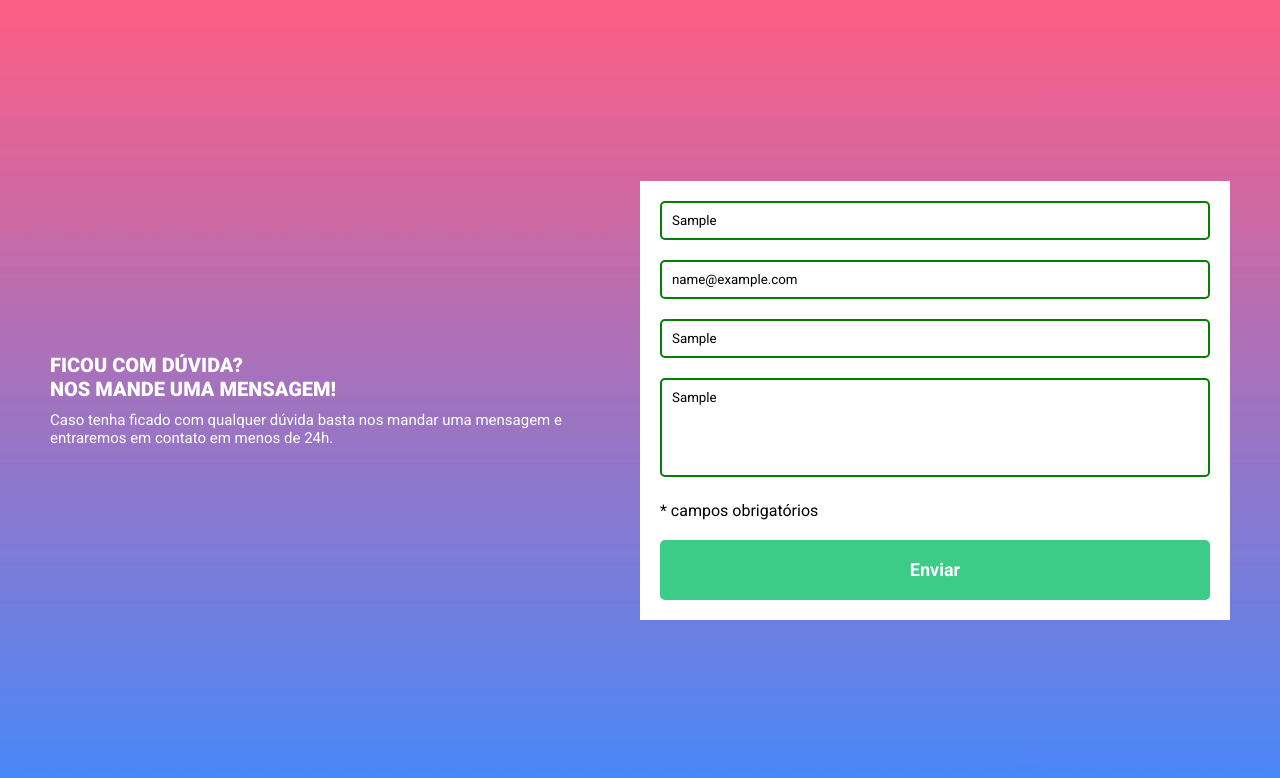
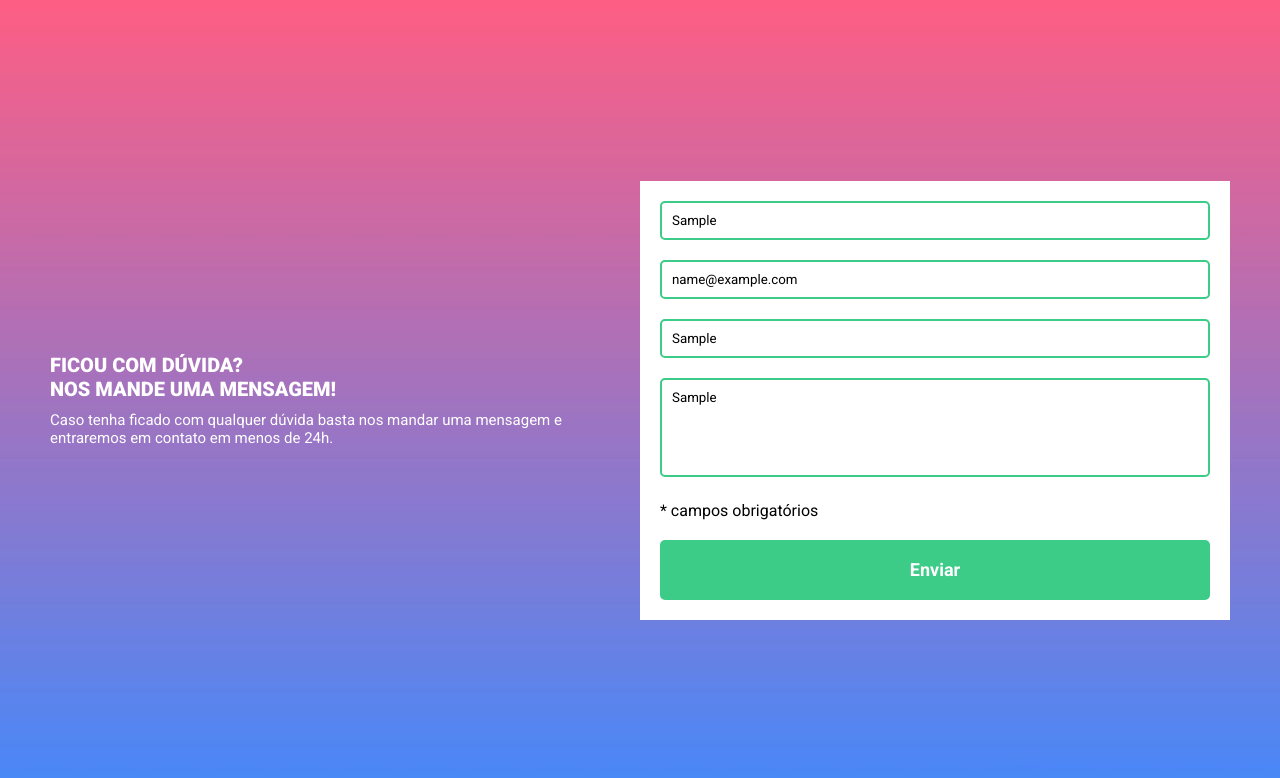
Before and after one commit to diegocgcfad/quest-html-css-js-intermediario, a plain HTML site: page index.html in a window 1280 px wide. Both pictures are taken after typing "Sample", "name@example.com", "Sample", "Sample" into the empty fields and a click on the input "Enviar". Drawn offline with Linux system fonts and the light colour scheme.

Commit message:
Ajustada cor da borda-ok

```diff
--- a/src/css/style.css
+++ b/src/css/style.css
@@ -55,7 +55,7 @@ form .send {
 }
 
 .border-ok {
-    border: 2px solid green;
+    border: 2px solid #3CCC87;
 }
 
 .border-error {
```
